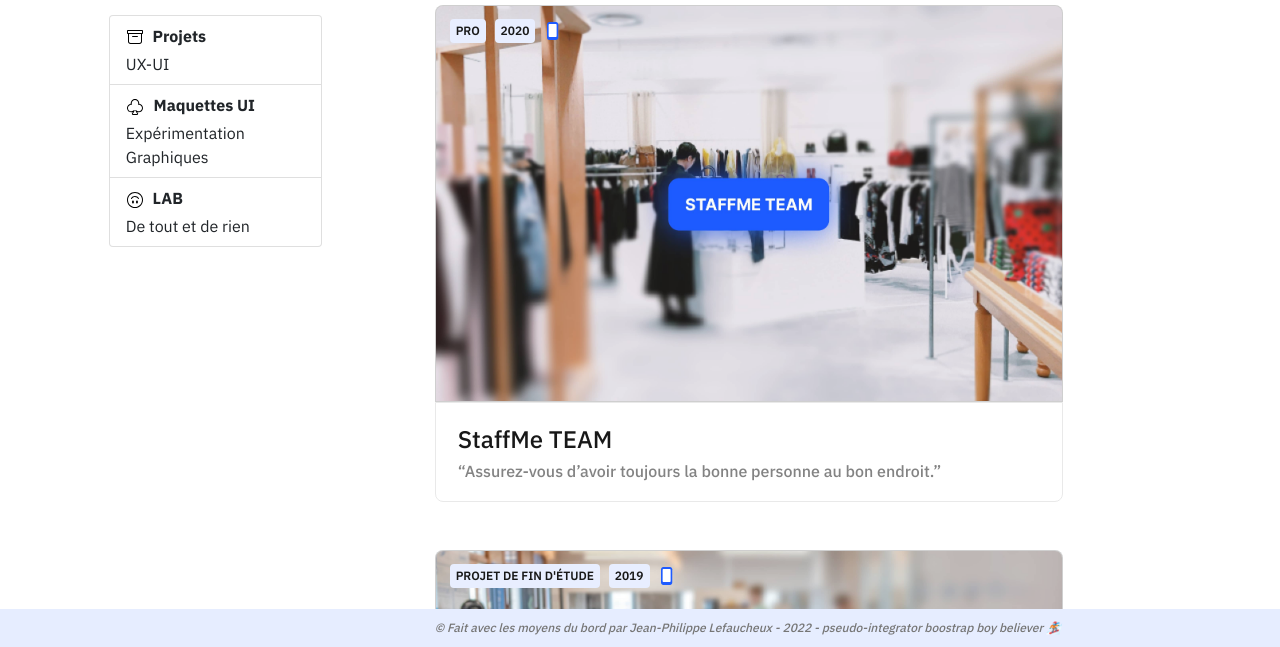
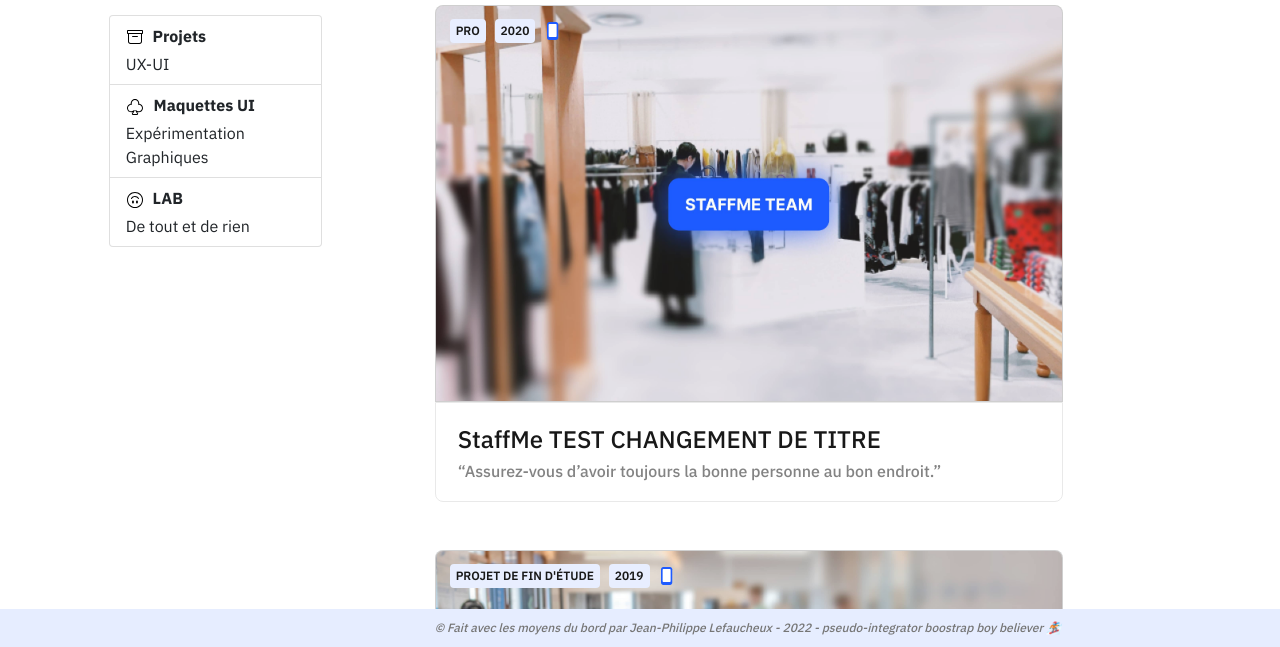
Before and after one commit to jpegio/jpegportfolio, a plain HTML site: page index.html in a window 1280 px wide. Shown: the part 151-798 px from the top of the page. Drawn offline with nearby package versions, Linux system fonts and the light colour scheme.

Commit message:
Test de changement de titre S-T

```diff
--- a/index.html
+++ b/index.html
@@ -113,7 +113,7 @@
                 <img src="media/icon/phone.svg" class="icon">
               </div>
               <div class="padtopone">
-                <h4 id="" class="">StaffMe TEAM</h4>
+                <h4 id="" class="">StaffMe TEST CHANGEMENT DE TITRE</h4>
                 <h6><span class="subtitle">“Assurez-vous d’avoir toujours la bonne personne au bon endroit.”</span></h6>
               </div>
             </a>
```
